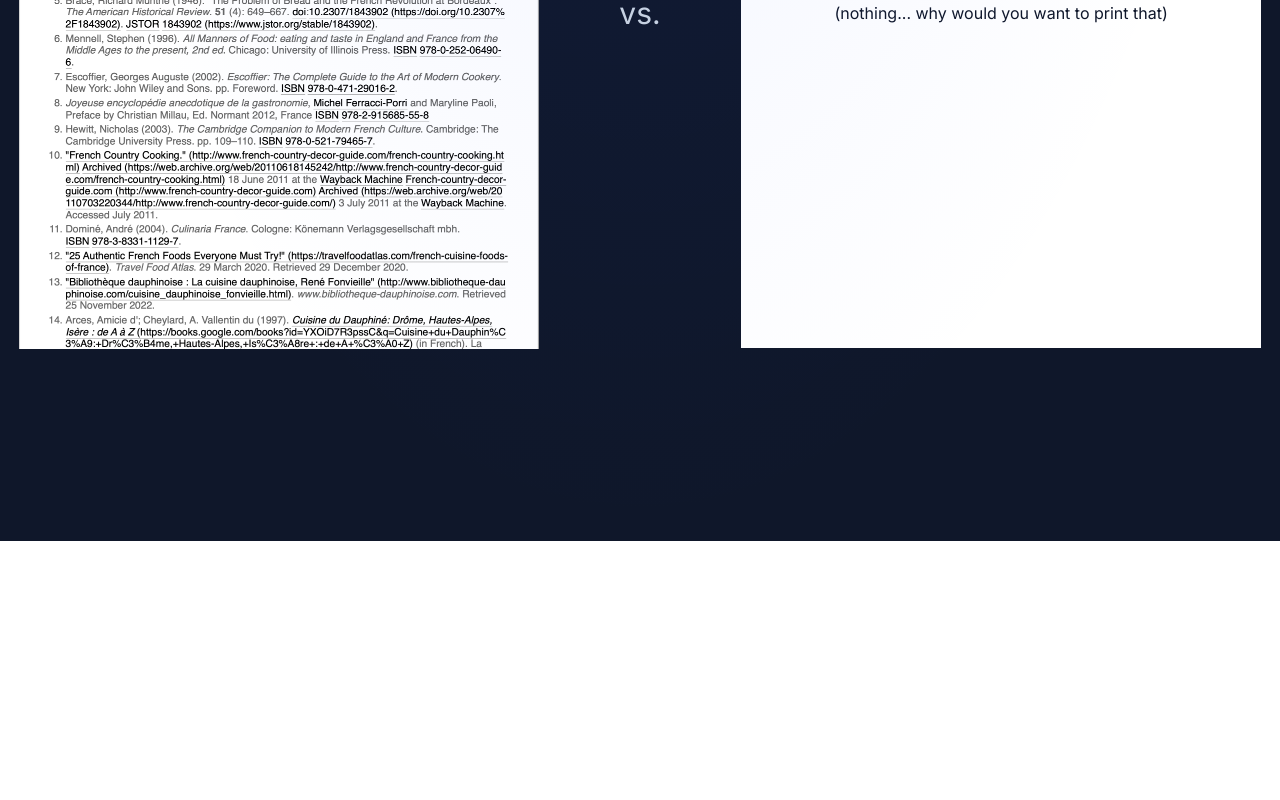
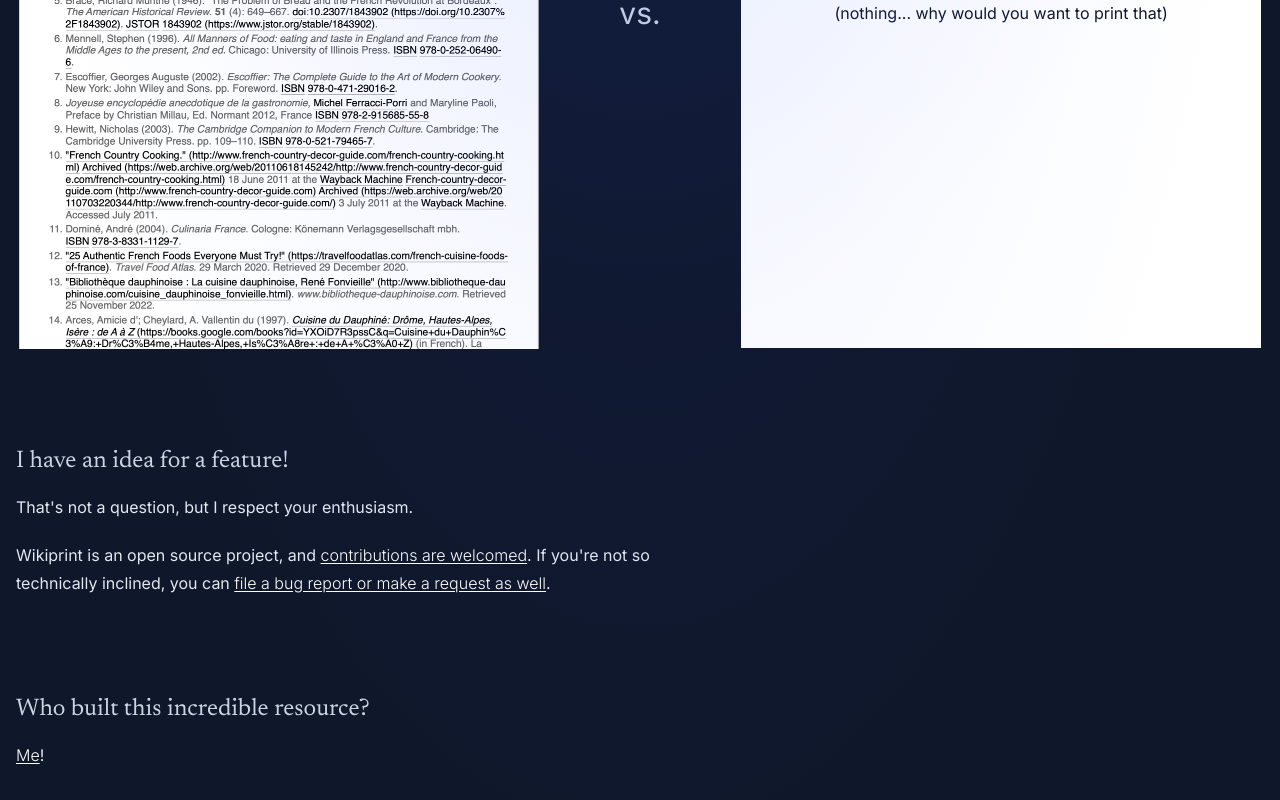
Before and after one commit to GLips/wikiprint, a Next.js app: page / in a window 1280 px wide. Shown: the part 2639-3439 px from the top of the page. Before the commit the page ends 3180 px from the top, so only its background shows below. Built offline with nearby package versions, Linux system fonts and the light colour scheme.

Commit message:
Add a few more FAQs.

```diff
--- a/src/app/page.tsx
+++ b/src/app/page.tsx
@@ -22,8 +22,9 @@ export default function Home() {
       </div>
       <div className="relative flex flex-col items-center w-full bg-slate-900 test">
         <div className="glow" />
-        <div className="w-full px-4 py-48 max-w-7xl">
+        <div className="w-full px-4 py-48 space-y-12 md:space-y-24 max-w-7xl">
           <div className="mb-48 font-serif text-5xl text-slate-300">You have questions...</div>
+          <div className="test">
             <FAQ question="Why do I need a special site to print Wikipedia articles?">
               <p>
                 Honestly, I don't know, but Wikipedia articles are hideous when printed. A convoluted jumble of text,
@@ -67,6 +68,44 @@ export default function Home() {
               </div>
             </div>
           </div>
+          <FAQ question="I have an idea for a feature!">
+            <p>That's not a question, but I respect your enthusiasm.</p>
+            <p>
+              Wikiprint is an open source project, and{" "}
+              <a
+                href="https://github.com/GLips/wikiprint"
+                target="_blank"
+                rel="noopener noreferrer"
+                className="font-light text-white underline-offset-2 after:!hidden"
+              >
+                contributions are welcomed
+              </a>
+              . If you're not so technically inclined, you can{" "}
+              <a
+                href="https://github.com/GLips/wikiprint/issues"
+                target="_blank"
+                rel="noopener noreferrer"
+                className="font-light text-white underline-offset-2 after:!hidden"
+              >
+                file a bug report or make a request as well
+              </a>
+              .
+            </p>
+          </FAQ>
+          <FAQ question="Who built this incredible resource?">
+            <p>
+              <a
+                href="https://twitter.com/glipsman"
+                target="_blank"
+                rel="noopener noreferrer"
+                className="font-light text-white underline-offset-2 after:!hidden"
+              >
+                Me
+              </a>
+              !
+            </p>
+          </FAQ>
+        </div>
       </div>
       <svg aria-hidden="true" className="hidden">
         <filter id="noiseFilter">
@@ -83,11 +122,9 @@ type FAQProps = {
 };
 function FAQ({ question, children }: FAQProps) {
   return (
-    <div className="test">
     <div className="relative flex flex-col w-full max-w-prose">
       <h2 className="mb-4 mt-0 font-serif !text-2xl text-slate-300">{question}</h2>
       <div className="prose text-slate-200">{children}</div>
     </div>
-    </div>
   );
 }
--- a/src/app/wiki/[slug]/page.tsx
+++ b/src/app/wiki/[slug]/page.tsx
@@ -1,12 +1,11 @@
+// TODO: Lift current filter state to URL params for easier sharing
 // TODO: Homepage "fun" articles
 // TODO: Add a discreet "Printed from Wikiprint" footer
 // TODO: Better loading state than "Loading..."
 // TODO: Add ability to hide paragraphs within sections
-// TODO: Lift current filter state to URL params for easier sharing
 // TODO: Support nesting within section/header data structure to improve functionality and possibly styling
 // TODO? Add a "currently looking at" indicator based on scroll location to the table of contents
 //  TODO: Automatically hide all sub-sections via option e.g. References > Bibliography on Republic_of_Ireland page
-// TODO? Look into NextJS 13 suspense boundaries?
 "use client";
 
 import { Button } from "@/components/ui/button";
```
Lines whose indentation alone changed are shown as unchanged.
